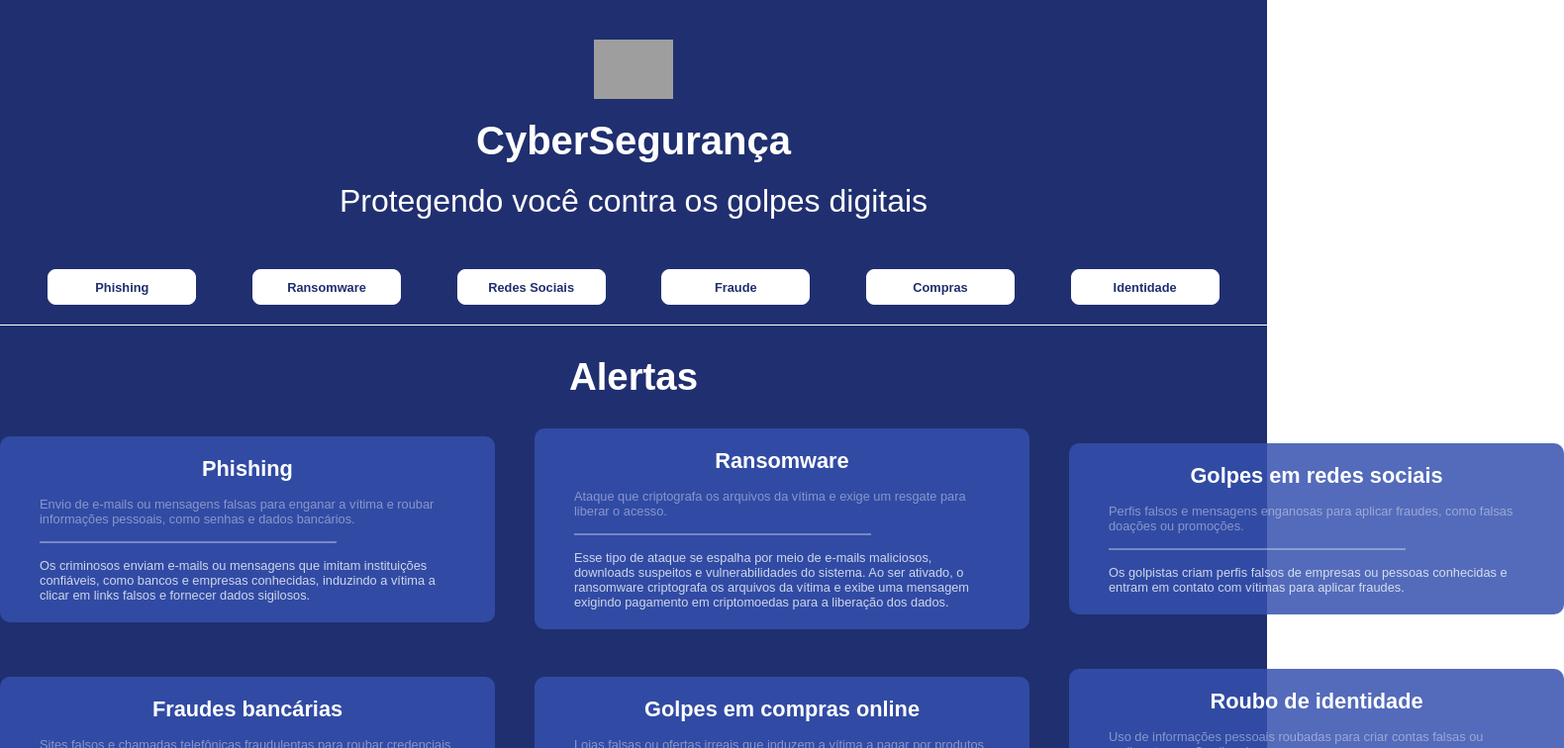
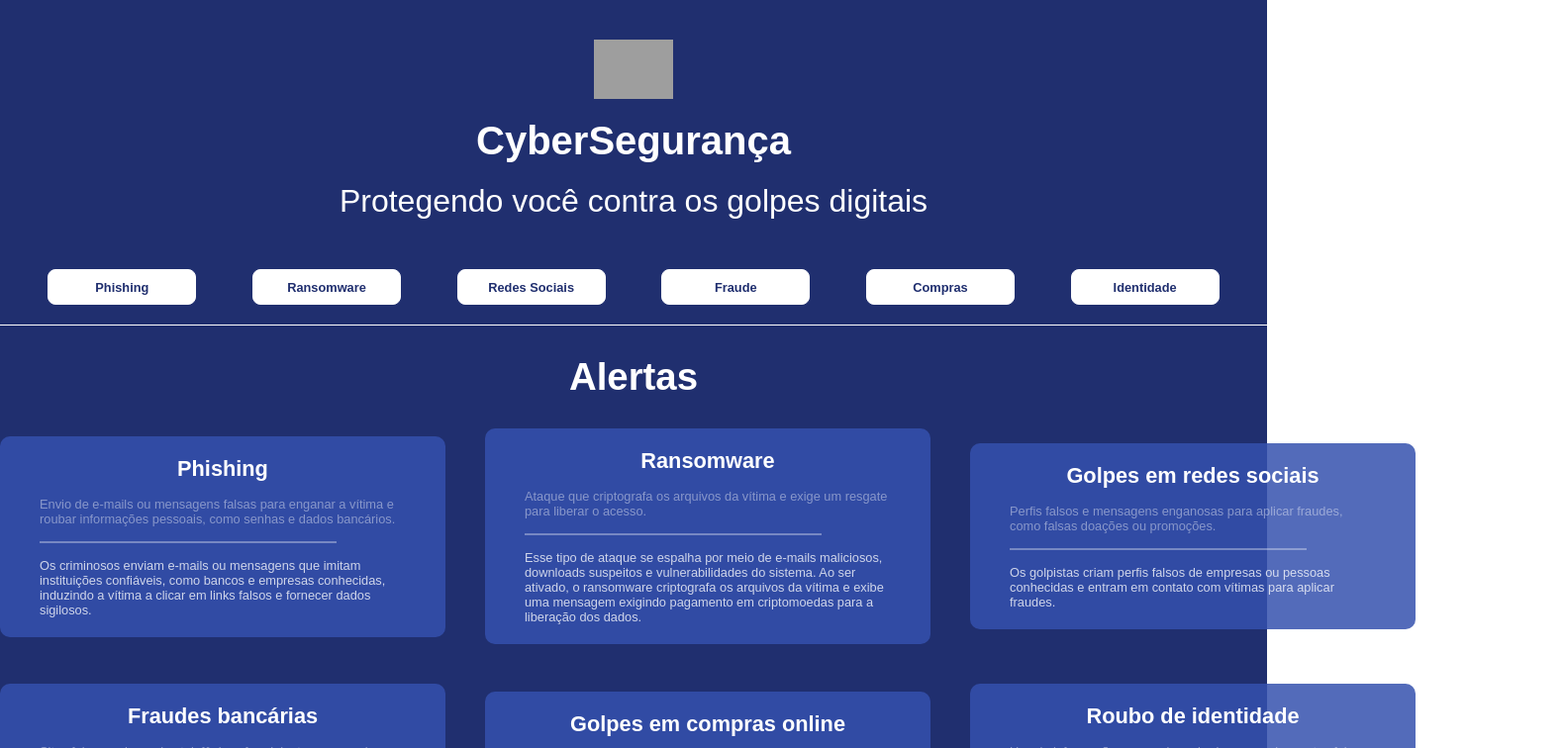
Before and after one commit to leonardofv/atividade, a React (Vite) app: page / in a window 1280 px wide. Shown: the top 756 px of the page at 99% size, 1580 px wide, since content can reach past the window. Built offline with nearby package versions, Linux system fonts and the light colour scheme; grey boxes are pictures that could not be loaded; a web font is replaced by a local one.

Commit message:
testando tamanho dos cards

```diff
--- a/src/pages/home/home.module.scss
+++ b/src/pages/home/home.module.scss
@@ -27,7 +27,7 @@ main {
 
     .card {
         // border: 2px solid red;
-        width: 500px;
+        width: 450px;
         // height: 350px;
         background-color: #3551aed8;
         border-radius: 10px;
```
